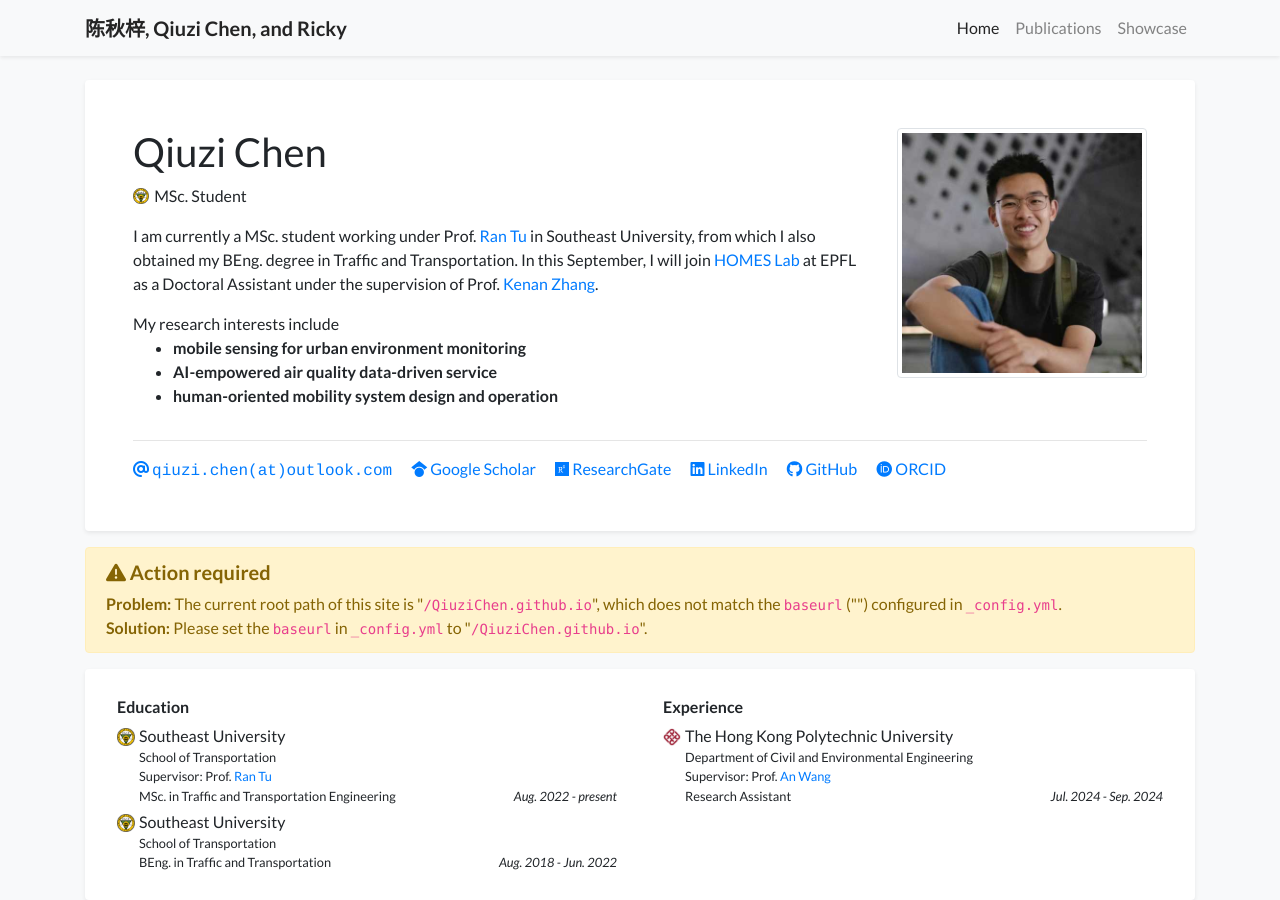
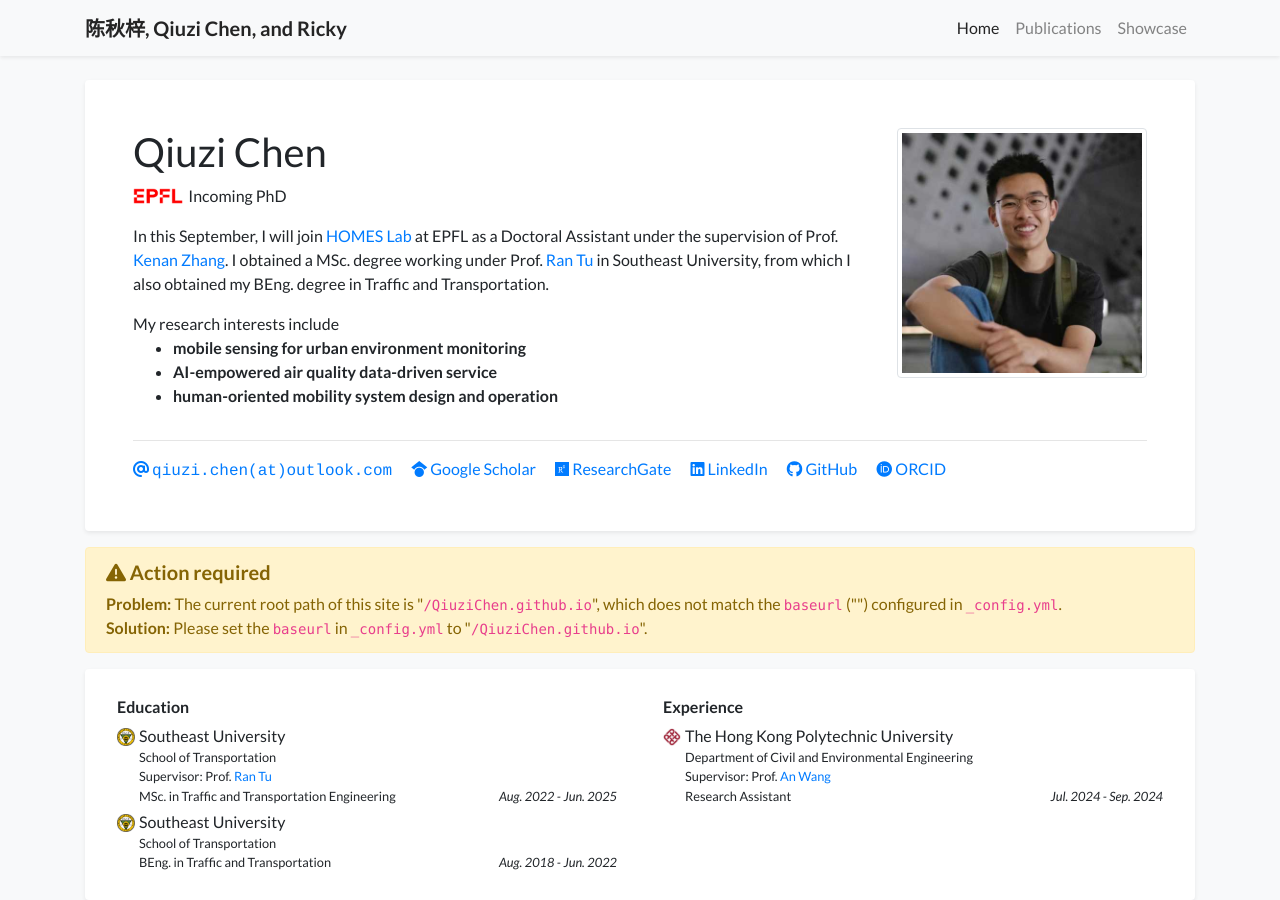
Before and after one commit to QiuziChen/QiuziChen.github.io, a Jekyll site: the page built from index.html, in a window 1280 px wide and 900 px high. Built offline with Jekyll 4.4.1, drawn with Linux system fonts in a browser that asks for light colours; nearby versions of some CDN libraries; a style sheet for code colours, icons or effects is not loaded.

Commit message:
EPFL update

```diff
--- a/_data/profile.yml
+++ b/_data/profile.yml
@@ -3,8 +3,8 @@ secondary_name: ""
 navbar_name: "陈秋梓, Qiuzi Chen, and Ricky"
 
 positions:
-- logo: /assets/images/badges/SEU.png
-  name: MSc. Student
+- logo: /assets/images/badges/EPFL.png
+  name: Incoming PhD
 
 
 email: "qiuzi.chen@outlook.com"
@@ -17,10 +17,10 @@ researchgate: Qiuzi-Chen
 short_bio_text_justify: false
 short_bio:
   <p>
-    I am currently a MSc. student working under Prof. <a href="https://turanjade.github.io/index.html">Ran Tu</a> in Southeast University,
-    from which I also obtained my BEng. degree in Traffic and Transportation.
     In this September, I will join <a href='https://www.epfl.ch/labs/homes/'>HOMES Lab</a> at EPFL as a Doctoral Assistant
     under the supervision of Prof. <a href='https://people.epfl.ch/kenan.zhang?lang=en'>Kenan Zhang</a>.
+    I obtained a MSc. degree working under Prof. <a href="https://turanjade.github.io/index.html">Ran Tu</a> in Southeast University,
+    from which I also obtained my BEng. degree in Traffic and Transportation.
   </p>
 
   </p>
@@ -43,7 +43,7 @@ education:
     School of Transportation <br/>
     Supervisor: Prof. <a href="https://turanjade.github.io/index.html">Ran Tu</a> <br/>
     MSc. in Traffic and Transportation Engineering
-  date: Aug. 2022 - present
+  date: Aug. 2022 - Jun. 2025
 - name: Southeast University
   logo: /assets/images/badges/SEU.png
   position: >-
```
Also changed, not shown: assets/images/badges/EPFL.png (added).
